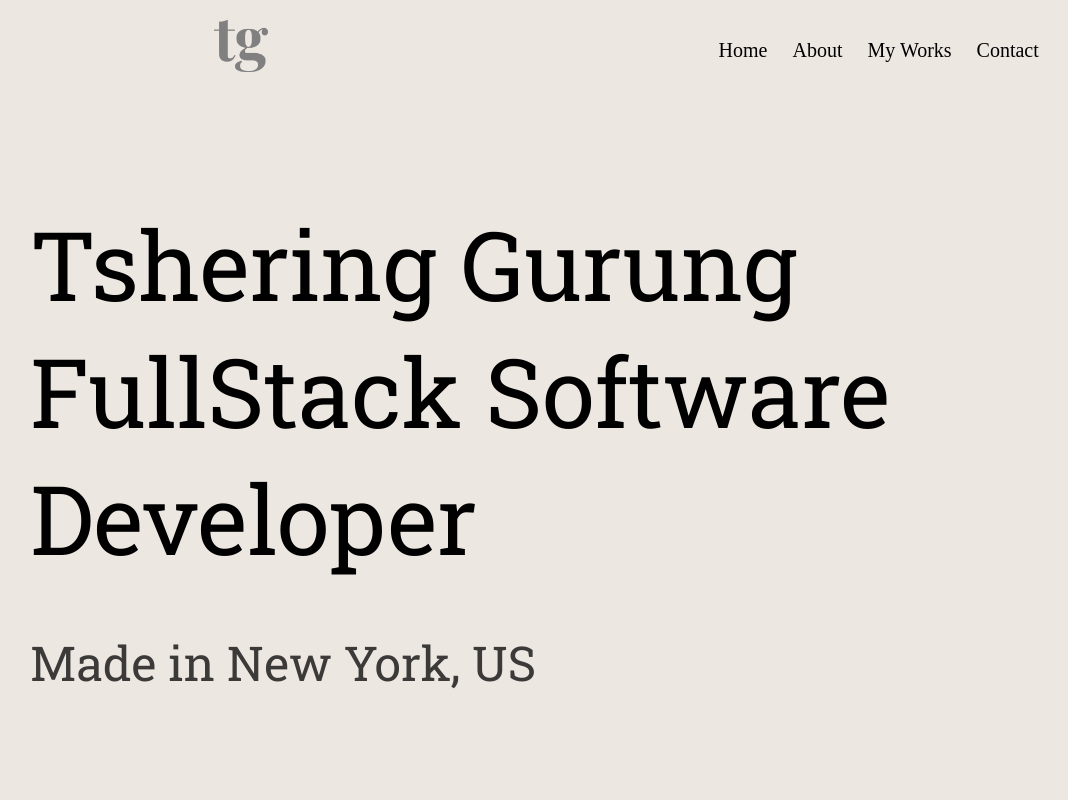
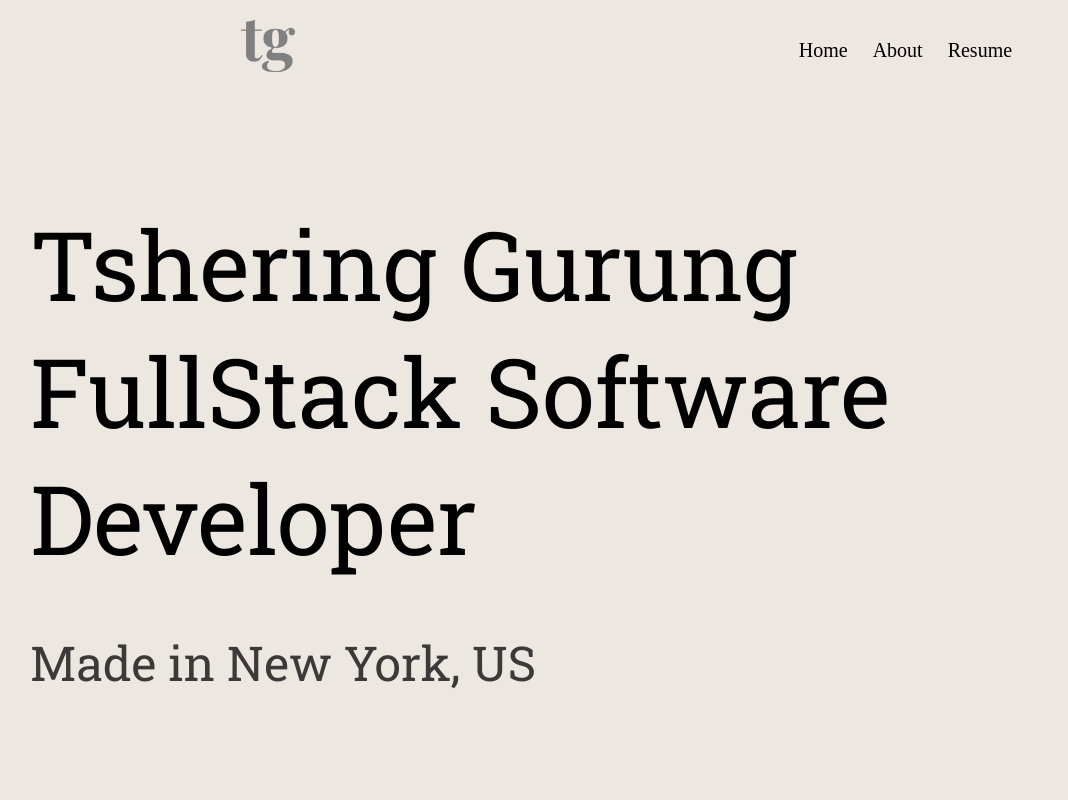
Before and after one commit to teegrg/tsheringgurung, a React (Create React App) app in the folder tsheringgurung/: page / in a window 1280 px wide. Shown: the top 800 px of the page, without its empty margins (20-1088 px from the left). Built offline with nearby package versions, Linux system fonts and the light colour scheme.

Commit message:
installed react scroll

```diff
--- a/tsheringgurung/src/pages/Navbar.jsx
+++ b/tsheringgurung/src/pages/Navbar.jsx
@@ -1,23 +1,28 @@
-import { Link } from "react-router-dom"
-
-
-import "../style/navbar.css"
-import logo from "./pic/logo.png"
+import { Link as ScrollLink, animateScroll as scroll } from "react-scroll";
+import "../style/navbar.css";
+import logo from "./pic/logo.png";
 
 function Navbar() {
   return (
     <div className="nav">
-            <div >
-                <Link><img className="logo" src={logo} alt="logo" /></Link>
+      <div>
+        <ScrollLink to="home" smooth={true} offset={-50}>
+          <img className="logo" src={logo} alt="logo" />
+        </ScrollLink>
       </div>
       <div className="nav__side">
-                <Link to="/"><div>Home</div></Link>
-                <Link to="/about" ><div>About</div></Link>
-                <Link to="/work" ><div>My Works</div></Link>
-                <Link to="/contact" ><div>Contact</div></Link>
+        <ScrollLink to="home" smooth={true} offset={-50}>
+          <div className="nav__home">Home</div>
+        </ScrollLink>
+        {/* about id linked to scrolllink */}
+        <ScrollLink to="about" smooth={true} offset={-50}>
+          <div className="nav__about">About</div>
+        </ScrollLink>
+        <div className="nav__contact"><a href="https://docs.google.com/document/d/1sLeu8KKqFF4cGS-zL7xrqLFb4uryli55/edit?usp=sharing&ouid=110595949783449698615&rtpof=true&sd=true" target="_blank" rel="noopener noreferrer">Resume</a></div>
+
       </div>
     </div>
-    )
+  );
 }
 
 export default Navbar;
```
Lines whose indentation alone changed are shown as unchanged.
